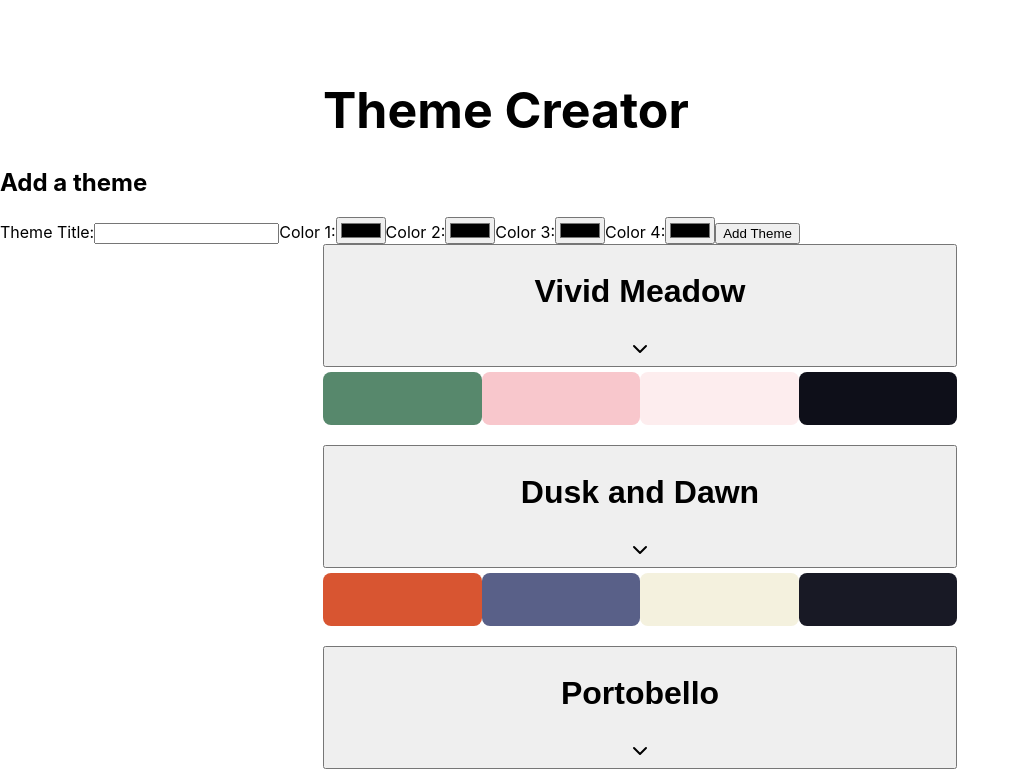
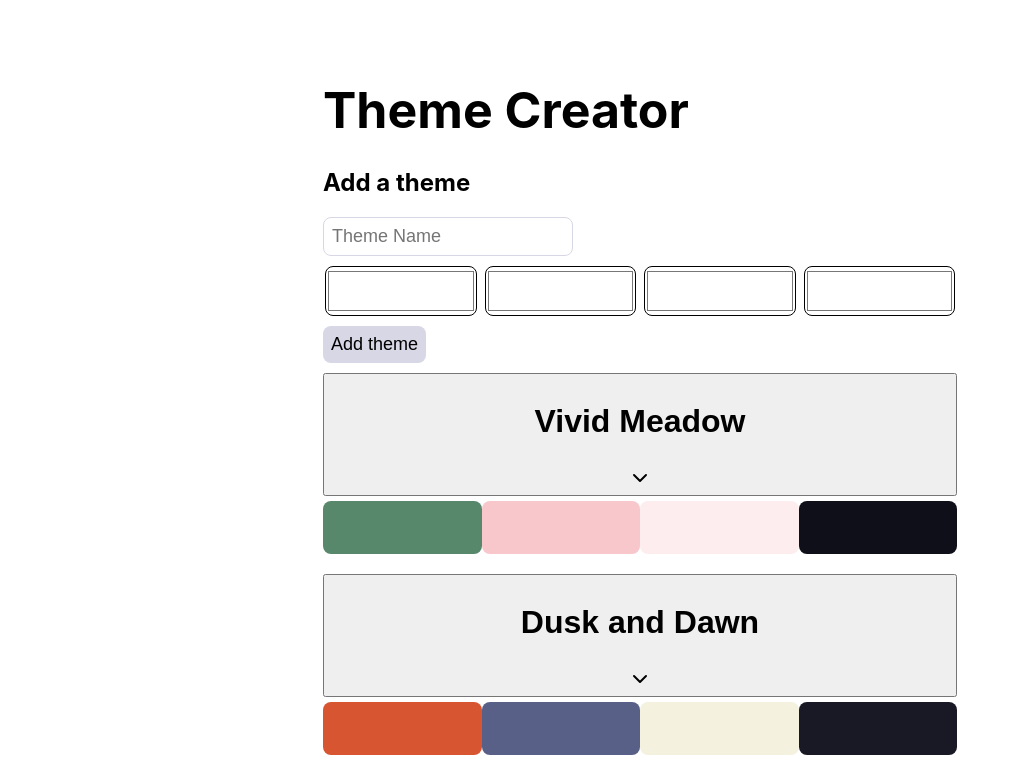
Before and after one commit to arne-witteler/theme-creator, a React (Create React App) app: page / in a window 1280 px wide. Shown: the top 772 px of the page, without its empty margins (0-1019 px from the left). Built offline with nearby package versions, Linux system fonts and the light colour scheme.

Commit message:
add solution for task 3

```diff
--- a/src/App.js
+++ b/src/App.js
@@ -1,33 +1,25 @@
 import "./App.css";
 import Theme from "./components/Theme/Theme";
-import { themes } from "./db";
+import ThemeForm from "./components/ThemeForm/ThemeForm";
+import { themes as initialThemes } from "./db";
+import { useState } from "react";
+import { v4 as uuid } from "uuid";
 
 function App() {
+  const [themes, setThemes] = useState(initialThemes);
+
+  function handleAddTheme(newTheme) {
+    const newThemeWithId = { ...newTheme, id: uuid() };
+    setThemes([newThemeWithId, ...themes]);
+  }
+
   return (
     <>
       <header className="header">
         <h1>Theme Creator</h1>
       </header>
-      <h2>Add a theme</h2>
-      <form id="themeForm">
-        <label for="themeTitle">Theme Title:</label>
-        <input type="text" id="themeTitle" name="themeTitle" required />
-
-        <label for="color1">Color 1:</label>
-        <input type="color" id="color1" name="color1" required />
-
-        <label for="color2">Color 2:</label>
-        <input type="color" id="color2" name="color2" required />
-
-        <label for="color3">Color 3:</label>
-        <input type="color" id="color3" name="color3" required />
-
-        <label for="color4">Color 4:</label>
-        <input type="color" id="color4" name="color4" required />
-
-        <button type="submit">Add Theme</button>
-      </form>
       <main className="main-container">
+        <ThemeForm onSubmit={handleAddTheme} />
         <ul className="theme-list">
           {themes.map((theme) => (
             <li key={theme.id}>
--- a/src/components/ThemeForm/ThemeForm.css
+++ b/src/components/ThemeForm/ThemeForm.css
@@ -0,0 +1,37 @@
+.theme-form__name-input {
+  padding: 0.5rem;
+  font-size: 1.125rem;
+  border: 1px solid #d7d7e5;
+  border-radius: 8px;
+  margin-bottom: 10px;
+}
+
+.theme-form__color-inputs {
+  display: grid;
+  gap: 0.5rem;
+  grid-template-columns: repeat(4, 1fr);
+  border: none;
+  padding: 0;
+}
+
+.theme-form__color-input {
+  all: unset;
+  box-sizing: border-box;
+  background-clip: margin-box;
+  border: 1px solid;
+  border-radius: 8px;
+  width: 100%;
+  cursor: pointer;
+  aspect-ratio: 3 / 1;
+}
+
+.theme-form__submit-button {
+  padding: 0.5rem;
+  font-size: 1.125rem;
+  border: none;
+  border-radius: 8px;
+  background-color: #d7d7e5;
+  cursor: pointer;
+  margin-top: 10px;
+  margin-bottom: 10px;
+}
--- a/src/components/ThemeForm/ThemeForm.js
+++ b/src/components/ThemeForm/ThemeForm.js
@@ -0,0 +1,76 @@
+import "./ThemeForm.css";
+
+const intialTheme = {
+  name: "",
+  colors: [
+    { role: "primary", value: "#ffffff" },
+    { role: "secondary", value: "#ffffff" },
+    { role: "surface", value: "#ffffff" },
+    { role: "surface-on", value: "#ffffff" },
+  ],
+};
+
+export default function ThemeForm({ onSubmit }) {
+  const initialData = intialTheme;
+
+  function handleSubmit(event) {
+    event.preventDefault();
+    const form = event.target;
+    const formData = new FormData(form);
+    const data = Object.fromEntries(formData);
+
+    const newTheme = {
+      name: data.name,
+      colors: [
+        {
+          role: "primary",
+          value: data.primary,
+        },
+        {
+          role: "secondary",
+          value: data.secondary,
+        },
+        {
+          role: "surface",
+          value: data.surface,
+        },
+        {
+          role: "surface-on",
+          value: data["surface-on"],
+        },
+      ],
+    };
+
+    onSubmit(newTheme);
+  }
+
+  return (
+    <form className="theme-form" onSubmit={handleSubmit}>
+      <h2 className="theme-form__title">Add a theme</h2>
+      <input
+        aria-label="theme title"
+        className="theme-form__name-input"
+        type="text"
+        placeholder="Theme Name"
+        name="name"
+        defaultValue={initialData.name}
+        required
+      />
+      <fieldset className="theme-form__color-inputs">
+        {initialData.colors.map((color) => (
+          <input
+            key={color.role}
+            className="theme-form__color-input"
+            type="color"
+            name={color.role}
+            aria-label={color.role}
+            defaultValue={color.value}
+          />
+        ))}
+      </fieldset>
+      <button className="theme-form__submit-button" type="submit">
+        Add theme
+      </button>
+    </form>
+  );
+}
```
